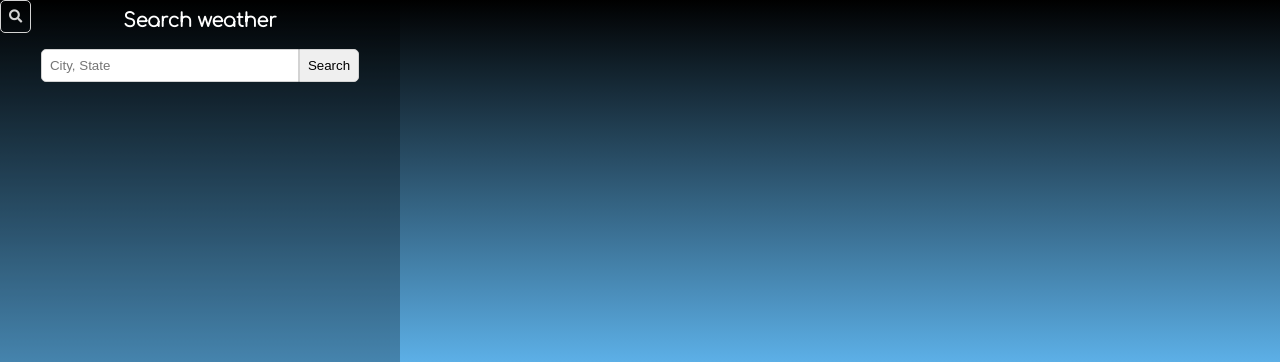
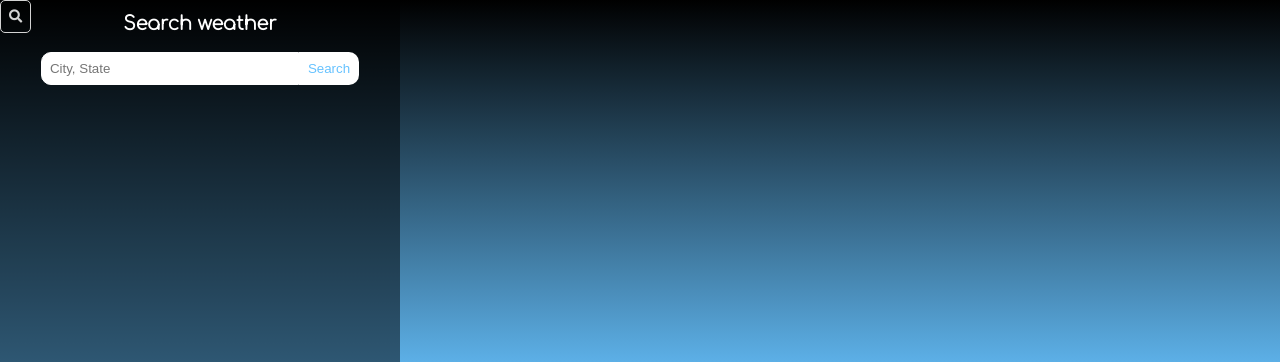
Before and after one commit to miguelznunez/Weather-App, a plain HTML site: page index.html in a window 1280 px wide. Shown: the top 362 px of the page. Drawn offline with Linux system fonts and the light colour scheme; no server answers.

Commit message:
Update style.css

```diff
--- a/style.css
+++ b/style.css
@@ -14,6 +14,7 @@ body{
   width: 1280px;
   height: 100vh;
   margin: auto;
+
   display: flex;
   flex-wrap: nowrap;
   justify-content: center;
@@ -56,28 +57,30 @@ body{
   width: 400px;
   height: 100vh;
   color: white;
-  background: rgba(0, 0, 0, 0.25);
+  background: rgba(0, 0, 0, 0.5);
   text-align: center;
-  padding-top: 20px;
+  padding-top: 25px;
   transform: translateX(-100%);
   -webkit-transform: translateX(-100%);
 }
 
 #slider input{
   padding: 8px;
-  border-top-left-radius: 5px;
-  border-bottom-left-radius: 5px;
+  border-top-left-radius: 10px;
+  border-bottom-left-radius: 10px;
   width: 60%;
-  border: 1px solid lightgray;
+  border: 1px solid white;
 }
 
 #slider button{
   padding: 8px;
   cursor: pointer;
-  border-top-right-radius: 5px;
-  border-bottom-right-radius: 5px;
+  border-top-right-radius: 10px;
+  border-bottom-right-radius: 10px;
   width: fit-content;
-  border: 1px solid lightgray;
+  border: 1px solid transparent;
+  color: #66c2ff;
+  background-color: white;
 }
 
 #slider h3{
```
